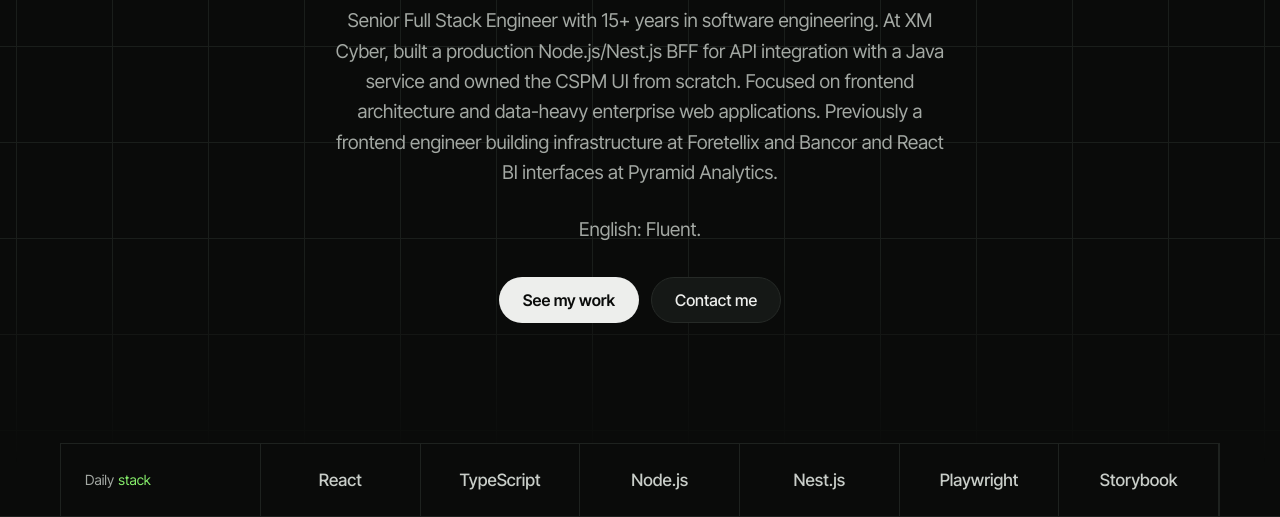
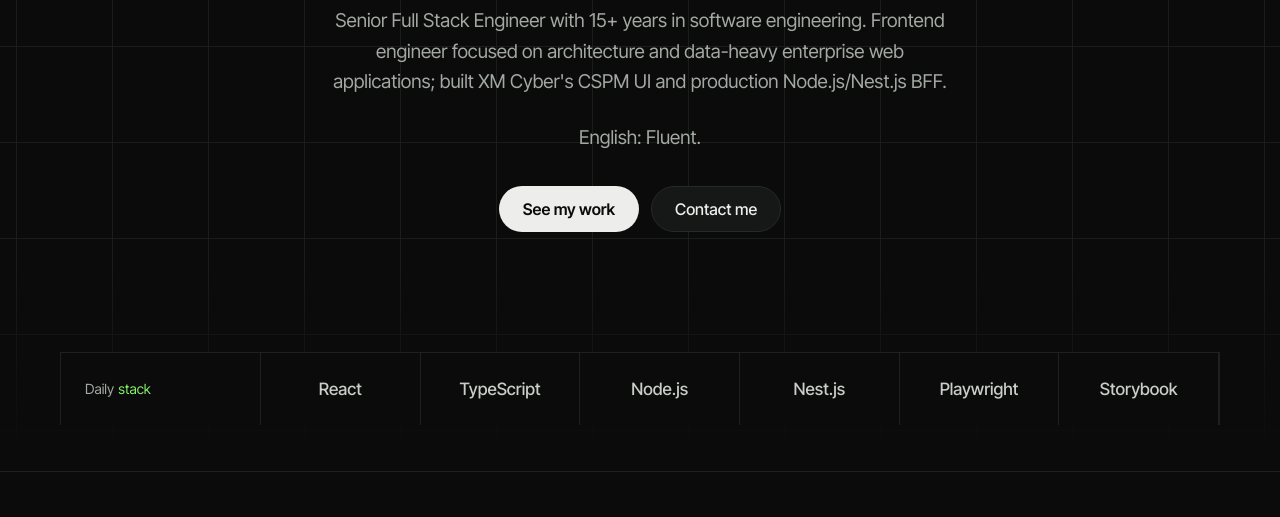
Before and after one commit to dudiharush/dudiharush.github.io, a plain HTML site: page index.html in a window 1280 px wide. Shown: the part 338-855 px from the top of the page. After the commit the page ends 810 px from the top, so only its background shows below. Drawn offline with Linux system fonts and the light colour scheme.

Commit message:
Sync approved summary and correct XM caching attribution
Updated the lead paragraph to be more concise and focused on key achievements. Modified job descriptions to emphasize API integration and client-side caching.

```diff
--- a/index.html
+++ b/index.html
@@ -162,7 +162,7 @@ body{overflow-x:clip}
   <div class="plus" style="right:8%" aria-hidden="true">+</div>
   <div class="hero-in">
     <h1>Senior full stack engineer <span class="l2"><span class="ph">for </span><b class="heavy">data-heavy</b><span class="ph"> enterprise apps</span></span></h1>
-    <p class="lead">Senior Full Stack Engineer with 15+ years in software engineering. At XM Cyber, built a production Node.js/Nest.js BFF for API integration with a Java service and owned the CSPM UI from scratch. Focused on frontend architecture and data-heavy enterprise web applications. Previously a frontend engineer building infrastructure at Foretellix and Bancor and React BI interfaces at Pyramid Analytics.</p>
+    <p class="lead">Senior Full Stack Engineer with 15+ years in software engineering. Frontend engineer focused on architecture and data-heavy enterprise web applications; built XM Cyber's CSPM UI and production Node.js/Nest.js BFF.</p>
     <p class="lead">English: Fluent.</p>
     <div class="cta">
       <a class="btn" href="#experience">See my work</a>
@@ -208,7 +208,7 @@ body{overflow-x:clip}
 (function () {
   var projects = [
     { job: 0, title: 'CSPM micro-frontends', name: 'XM Cyber: CSPM micro-frontends', problem: 'Built the UI of a Cloud Security Posture Management product from scratch and owned frontend architecture, delivery and quality. Designed [[Micro-Frontends|micro-frontend]] applications with [[React]], [[TypeScript]] and [[Module Federation]] for complex cybersecurity dashboards.', result: 'Separate product areas are developed and delivered independently.', stack: ['React', 'TypeScript', 'Module Federation', 'Micro-Frontends'] },
-    { job: 0, title: 'Nest.js BFF layer', name: 'XM Cyber: Nest.js BFF layer', problem: 'Built a production [[Node.js]]/[[Nest.js (BFF)|Nest.js]] BFF (Backend-for-Frontend) integrating a Java service, filtering and reducing response data for the UI; optimized data fetching with [[TanStack Query]].', also: 'Tech stack: [[Node.js]], [[Nest.js (BFF)|Nest.js]], [[REST APIs]].', result: 'One consistent API layer for the frontend, with optimized data fetching.', stack: ['Nest.js (BFF)', 'Node.js', 'TanStack Query'] },
+    { job: 0, title: 'Nest.js BFF layer', name: 'XM Cyber: Nest.js BFF layer', problem: 'Built a production [[Node.js]]/[[Nest.js (BFF)|Nest.js]] BFF (Backend-for-Frontend) for API integration with a Java service; used [[TanStack Query]] for client-side caching.', also: 'Tech stack: [[Node.js]], [[Nest.js (BFF)|Nest.js]], [[REST APIs]].', result: 'One consistent API layer for the frontend, with optimized data fetching.', stack: ['Nest.js (BFF)', 'Node.js', 'TanStack Query'] },
     { job: 0, title: 'Testing and quality', name: 'XM Cyber: testing and quality', problem: 'Implemented an AI testing agent for visual screenshot testing using [[Playwright]] component tests, [[Storybook]] [[Storybook interaction tests|play functions]] and [[Rstest]], and wrote [[E2E testing|end-to-end (E2E) tests]] with [[Playwright]]. Also built AI-assisted tooling that monitors [[CI/CD]], reports errors and auto-fixes them. Created the [[Docker (CI/CD)|Dockerfiles]] used in [[CI/CD]], adapted project [[CI/CD]] infrastructure, configured [[Docker (CI/CD)|Docker]] images, managed versions with DevOps and debugged using container logs in [[K9s (container logs)|K9s]] and [[AWS (container logs)|AWS EC2]] via SSH.', result: 'Before the Playwright and visual tests, UI regressions reached QA; now they’re caught in CI.', stack: ['Playwright', 'Storybook', 'Storybook interaction tests', 'CI/CD'] },
     { job: 2, title: 'JavaScript to TypeScript', name: 'Bancor: JavaScript to TypeScript', problem: 'Led the migration of legacy JavaScript codebases to TypeScript and the adoption of React Hooks, including training the team. Designed reusable UI component libraries used across multiple delivery teams.', result: 'Improved code stability and shared components across teams.', stack: ['TypeScript', 'JavaScript (ES6+)', 'Design systems'] },
     { job: 3, title: 'BI interfaces', name: 'Pyramid Analytics: BI interfaces', problem: 'Developed high-performance React BI interfaces with client-side state management for large data sets; improved responsiveness by filtering heavy, low-value response data.', result: 'High-performance interfaces that stay responsive on large data sets.', stack: ['React', 'HTML5', 'State management'] }
@@ -285,7 +285,7 @@ body{overflow-x:clip}
   ]
 ];
   var jobs = [
-    ['Jan 2024 – Present', 'Senior Full Stack Engineer', 'XM Cyber', 'Built the CSPM UI from scratch and owned frontend architecture, delivery and quality, working daily with a backend engineer, a product manager and a designer, using Figma for design collaboration. Worked in an Agile environment with team-based sprints. Built a production [[Node.js]]/[[Nest.js (BFF)|Nest.js]] BFF (Backend-for-Frontend) integrating a Java service, filtering and reducing response data for the UI; optimized data fetching with [[TanStack Query]]. Initiated and led the JavaScript-to-TypeScript migration of the shared component library, working with the design system team.'],
+    ['Jan 2024 – Present', 'Senior Full Stack Engineer', 'XM Cyber', 'Built the CSPM UI from scratch and owned frontend architecture, delivery and quality, working daily with a backend engineer, a product manager and a designer, using Figma for design collaboration. Worked in an Agile environment with team-based sprints. Built a production [[Node.js]]/[[Nest.js (BFF)|Nest.js]] BFF (Backend-for-Frontend) for API integration with a Java service; used [[TanStack Query]] for client-side caching. Initiated and led the JavaScript-to-TypeScript migration of the shared component library, working with the design system team.'],
     ['Nov 2019 – Nov 2023', 'Front End Infrastructure Engineer', 'Foretellix', 'Built the company\'s frontend project from scratch with [[React]], [[TypeScript]], [[Material UI]] and [[Redux Toolkit]]. Built [[E2E testing|end-to-end (E2E) testing]] infrastructure with [[Cypress]] and [[Cucumber]] ([[BDD]]) for the QA team and taught them how to use it. Implemented accessibility and keyboard support for a tree component.'],
     ['Jun 2018 – Nov 2019', 'Front End Infrastructure Engineer', 'Bancor', 'Led the migration from [[JavaScript (ES6+)|JavaScript]] to [[TypeScript]] and the adoption of React Hooks, including training the team. Conducted peer code reviews. Designed reusable UI [[Design systems|component libraries]] used across multiple delivery teams and built responsive mobile UI with Bootstrap.'],
     ['Jun 2015 – Jun 2018', 'Senior Frontend Engineer', 'Pyramid Analytics', 'Developed high-performance [[React]] BI interfaces with client-side state management for large data sets; improved responsiveness by filtering heavy, low-value response data.'],
```
